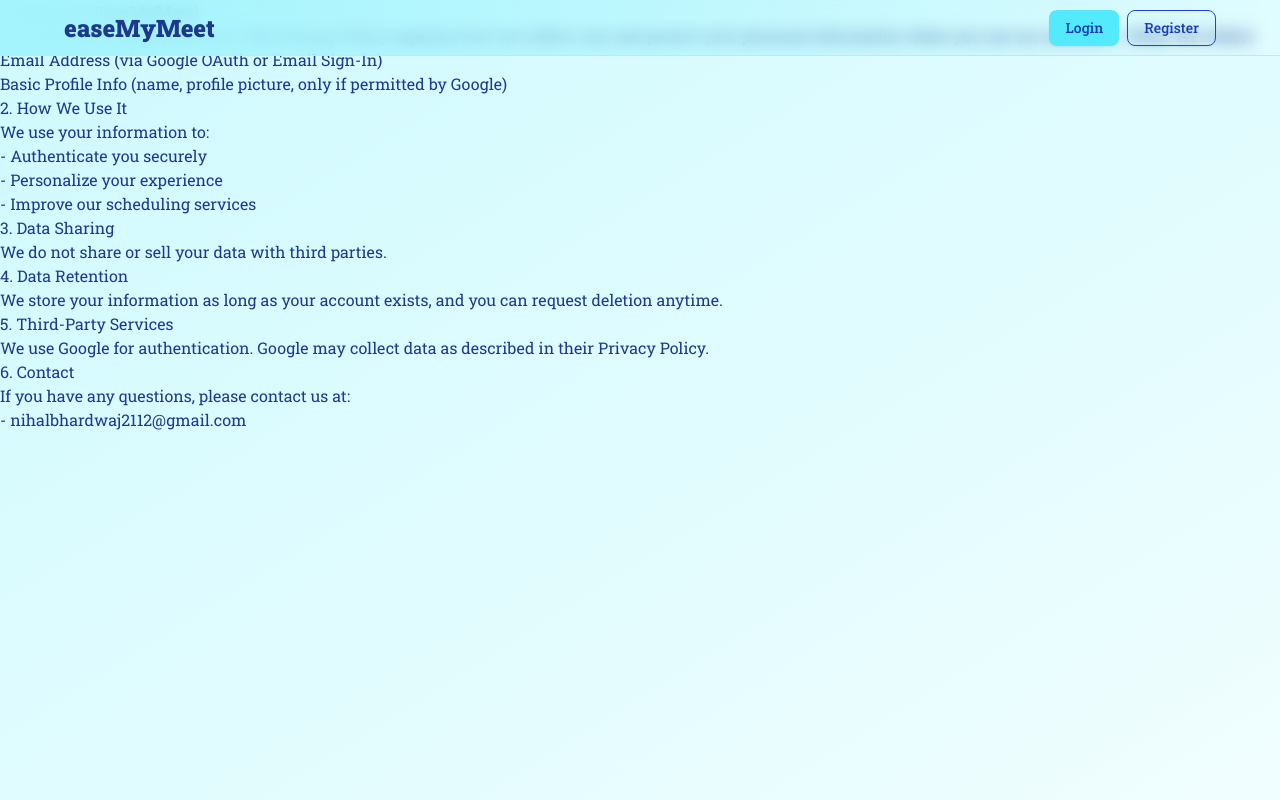
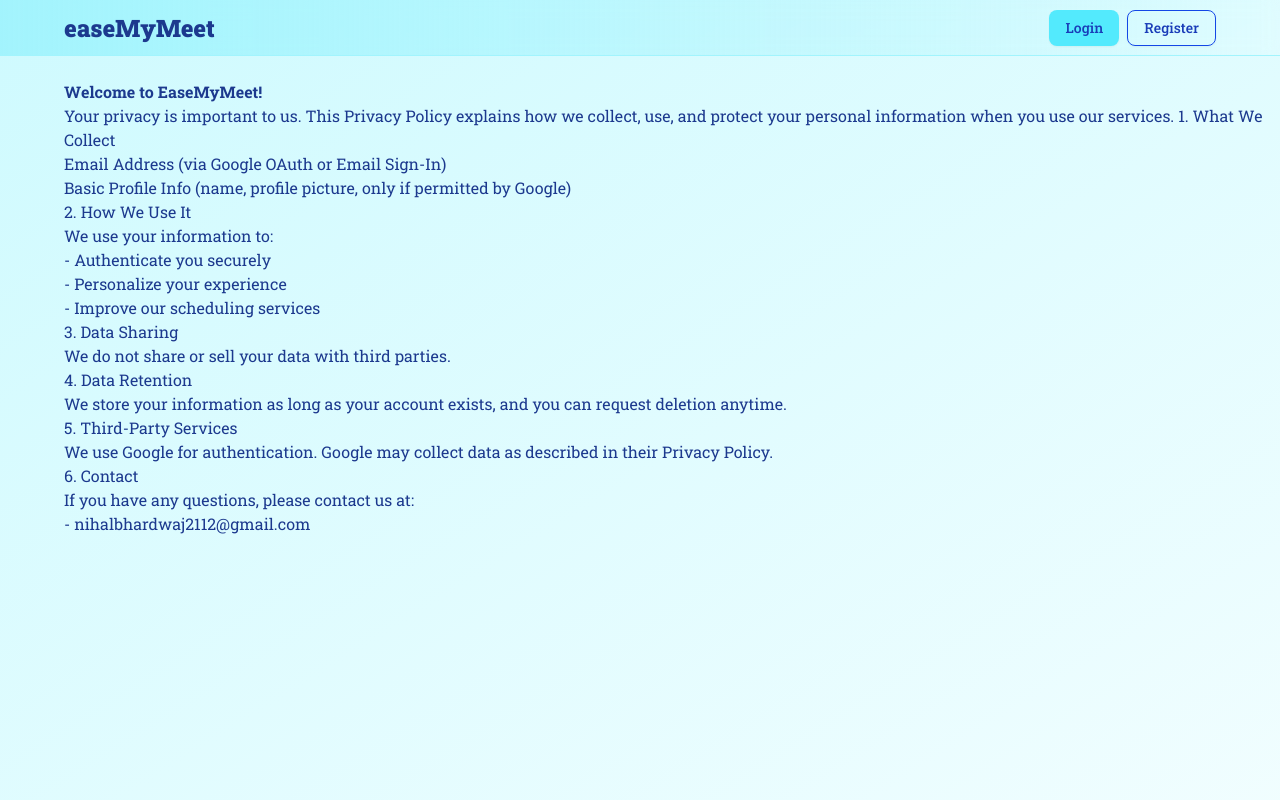
Before and after one commit to bhardwajNihal/easeMyMeet, a Next.js app: page /privacy-policy in a window 1280 px wide. Built offline with nearby package versions, Linux system fonts and the light colour scheme; no server answers.

Commit message:
fixed ui

```diff
--- a/app/privacy-policy/page.jsx
+++ b/app/privacy-policy/page.jsx
@@ -2,7 +2,7 @@ import React from 'react'
 
 const PrivacyPolicy = () => {
     return (
-        <div>
+        <div className="pt-20 pl-8 sm:pl-16">
             <p>
                 <b>Welcome to EaseMyMeet!</b> <br />Your privacy is important to us. This Privacy Policy explains how we collect, use, and protect your personal information when you use our services.
 
```
